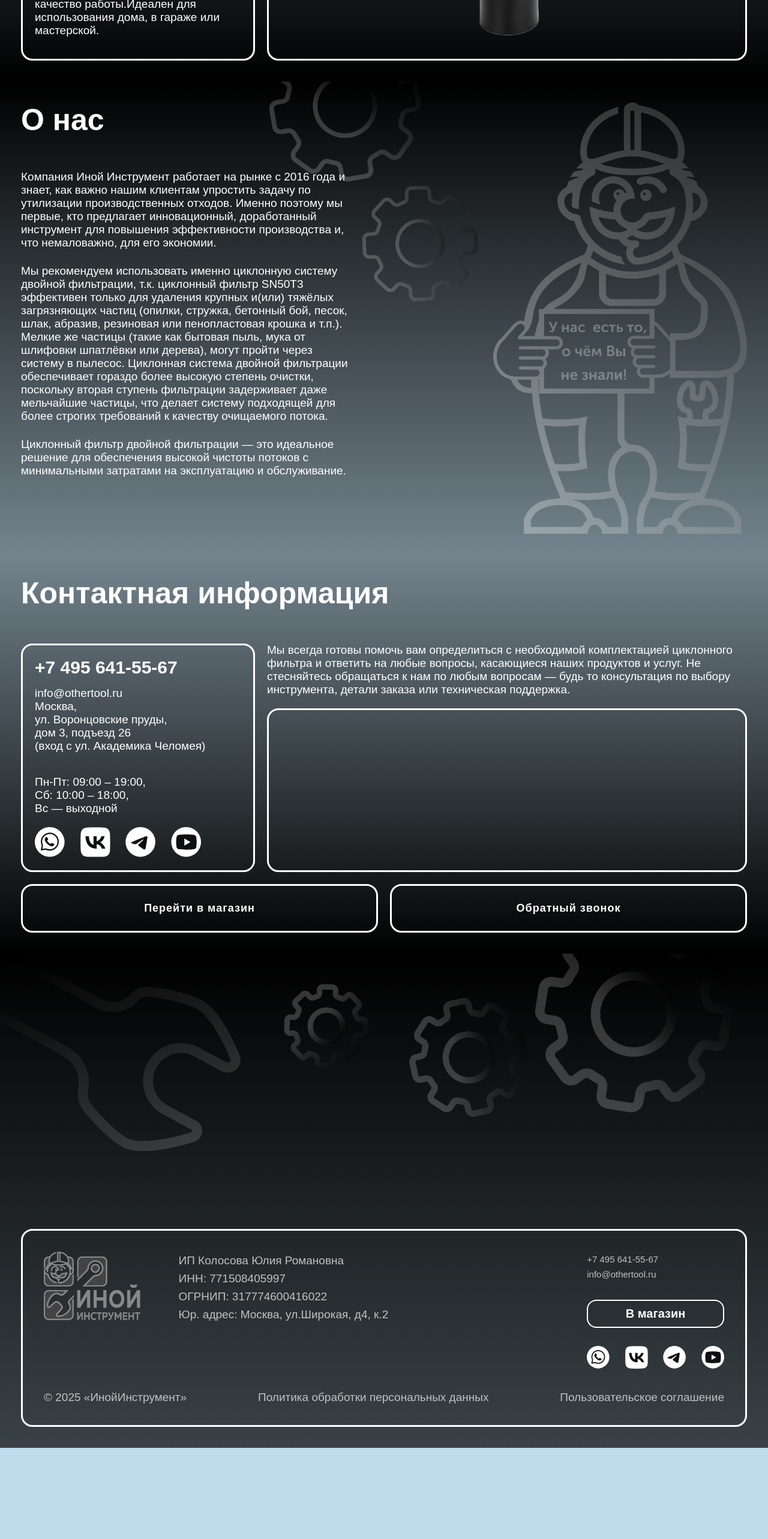
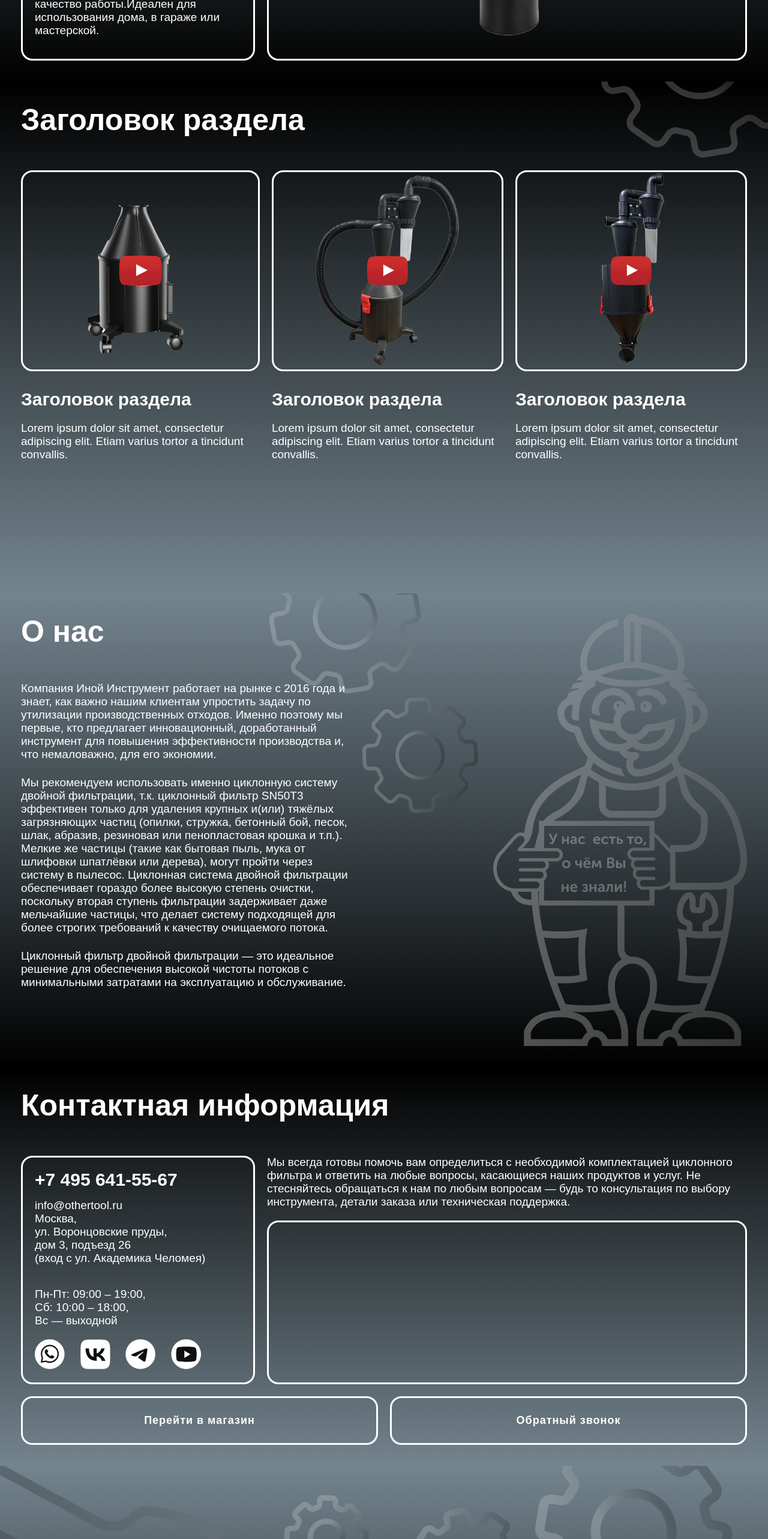
Before and after one commit to myrahkis/cyclone-landing-page, a Vue app: page / in a window 1280 px wide. Shown: the part 8720-11286 px from the top of the page at 60% size. Before the commit the page ends 11134 px from the top, so only its background shows below. Built offline with nearby package versions, Linux system fonts and the light colour scheme.

Commit message:
added placeholders for vids

```diff
--- a/src/App.vue
+++ b/src/App.vue
@@ -90,7 +90,7 @@ window.addEventListener('scroll', handleScroll)
     <IntroductorySectionLayout />
     <DoubleFunctionalSystemLayout />
     <AccessoriesAddonsLayout />
-    <!-- <VideoSection /> -->
+    <VideoSection />
     <AboutUsSection />
     <ContactsSection />
     <Footer />
--- a/src/components/AboutUsSection.vue
+++ b/src/components/AboutUsSection.vue
@@ -41,7 +41,7 @@
   padding: 3.5rem;
   /* min-height: 100vh; */
   color: white;
-  background: linear-gradient(to bottom, rgba(0, 0, 0), rgba(0, 0, 0, 0.4));
+  background: linear-gradient(to top, rgba(0, 0, 0), rgba(0, 0, 0, 0.4));
 }
 .about-us {
   display: flex;
--- a/src/components/ContactsSection.vue
+++ b/src/components/ContactsSection.vue
@@ -79,7 +79,7 @@ function closeModal() {
   /* min-height: 100vh; */
   padding: 3.5rem;
   color: white;
-  background: linear-gradient(to top, rgba(0, 0, 0), rgba(0, 0, 0, 0.4));
+  background: linear-gradient(to bottom, rgba(0, 0, 0), rgba(0, 0, 0, 0.4));
 }
 
 .contacts-grid {
--- a/src/components/Footer.vue
+++ b/src/components/Footer.vue
@@ -84,7 +84,13 @@ function closeDataProcessingPolicyModal() {
   flex-direction: column;
   /* min-height: 100vh; */
   color: white;
-  background: linear-gradient(to bottom, rgba(0, 0, 0), rgba(0, 0, 0, 0.7));
+  background: linear-gradient(
+    to top,
+    rgba(0, 0, 0, 1) 30%,
+    rgba(0, 0, 0, 0.8) 50%,
+    rgba(0, 0, 0, 0.6) 70%,
+    rgba(0, 0, 0, 0.4) 100%
+  );
   padding: 3.5rem;
   justify-content: end;
   gap: 2rem;
@@ -99,8 +105,7 @@ function closeDataProcessingPolicyModal() {
   border-radius: 1.9rem;
   /* min-height: 48vh; */
   width: 100%;
-  margin-top: 35%;
-
+  margin-top: 30%;
 }
 
 .lower-footer {
--- a/src/components/VideoSection.vue
+++ b/src/components/VideoSection.vue
@@ -8,7 +8,10 @@ import SkrewImg from '@/ui/SkrewImg.vue'
     <h2>Заголовок раздела</h2>
     <div class="video-cards">
       <div class="video-card">
-        <div class="video-elem">Video</div>
+        <div class="video-elem">
+          <img src="/floor-var.png" alt="" class="img" />
+          <img src="/youtubePlaceholder.png" alt="" class="yt-placeholder" />
+        </div>
         <div>
           <h3>Заголовок раздела</h3>
           <p>
@@ -18,7 +21,12 @@ import SkrewImg from '@/ui/SkrewImg.vue'
         </div>
       </div>
       <div class="video-card">
-        <div class="video-elem">Video</div>
+        <div class="video-elem">
+          <img src="/floorVar2.png" alt="" class="img" /><img
+            src="/youtubePlaceholder.png"
+            alt="" class="yt-placeholder"
+          />
+        </div>
         <h3>Заголовок раздела</h3>
         <p>
           Lorem ipsum dolor sit amet, consectetur adipiscing elit. Etiam varius tortor a tincidunt
@@ -26,7 +34,12 @@ import SkrewImg from '@/ui/SkrewImg.vue'
         </p>
       </div>
       <div class="video-card">
-        <div class="video-elem">Video</div>
+        <div class="video-elem">
+          <img src="/wallVarient3.png" alt="" class="img" /><img
+            src="/youtubePlaceholder.png"
+            alt="" class="yt-placeholder"
+          />
+        </div>
         <h3>Заголовок раздела</h3>
         <p>
           Lorem ipsum dolor sit amet, consectetur adipiscing elit. Etiam varius tortor a tincidunt
@@ -44,8 +57,8 @@ import SkrewImg from '@/ui/SkrewImg.vue'
   flex-direction: column;
   color: white;
   padding: 3.5rem;
-  min-height: 100vh;
-  background: linear-gradient(to top, rgba(0, 0, 0), rgba(0, 0, 0, 0.4));
+  /* min-height: 100vh; */
+  background: linear-gradient(to bottom, rgba(0, 0, 0), rgba(0, 0, 0, 0.4));
 }
 .video-cards {
   display: flex;
@@ -53,6 +66,7 @@ import SkrewImg from '@/ui/SkrewImg.vue'
   gap: 2rem;
 }
 .video-elem {
+  position: relative;
   display: flex;
   justify-content: center;
   align-items: center;
@@ -62,6 +76,19 @@ import SkrewImg from '@/ui/SkrewImg.vue'
   margin-bottom: 3rem;
 
   font-size: 2.5rem;
+}
+
+.img {
+  height: 100%;
+  max-width: 100%;
+}
+.yt-placeholder {
+  cursor: pointer;
+  position: absolute;
+  top: 50%;
+  left: 50%;
+  transform: translate(-50%, -50%);
+  width: 18%;
 }
 
 /* (480px–767px) */
```
Also changed, not shown: public/youtubePlaceholder.png (added).
